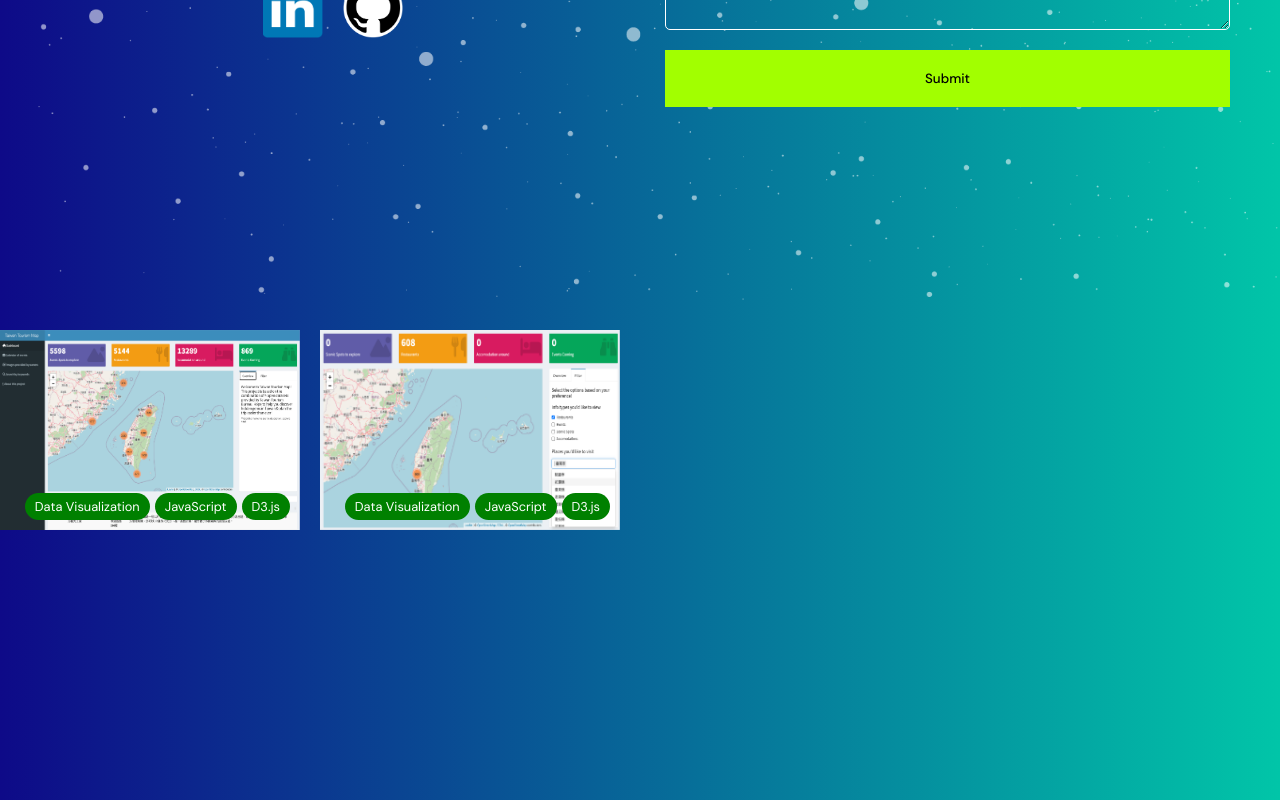
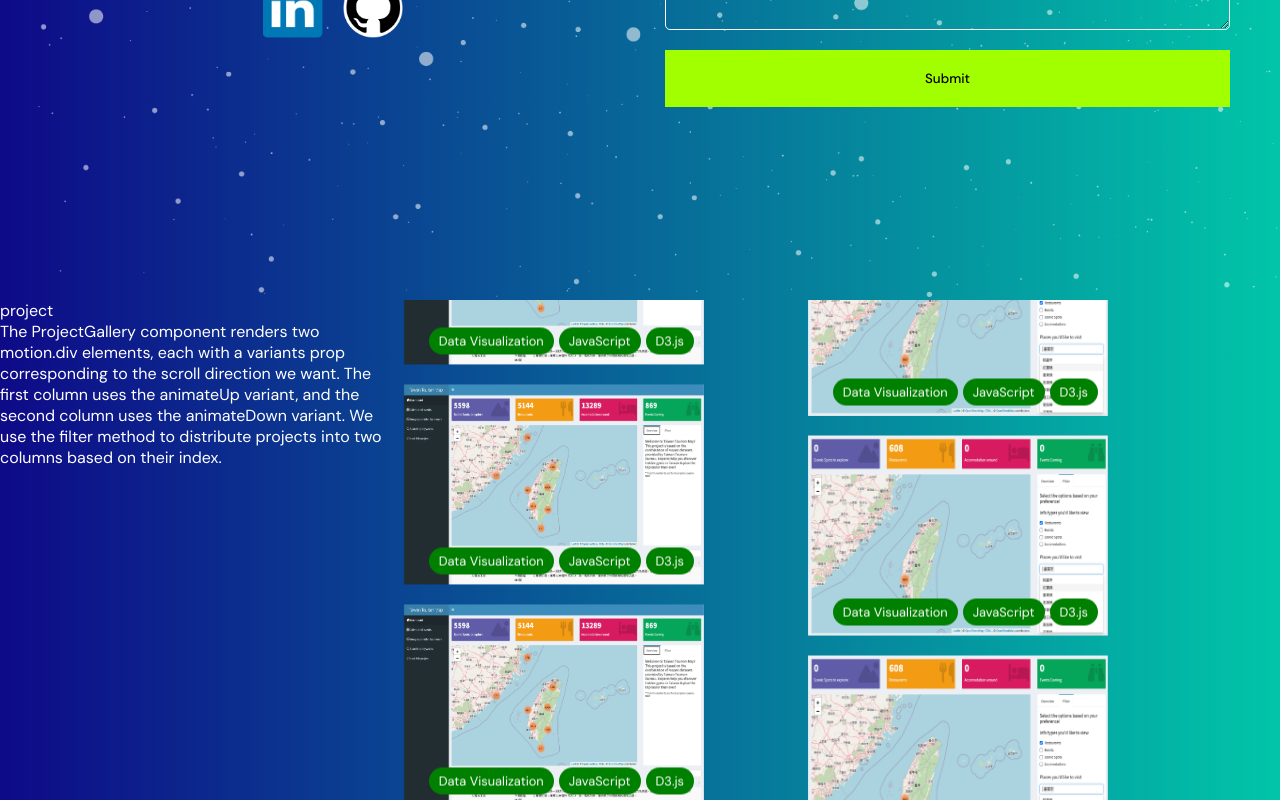
Before and after one commit to safak/animated-portfolio, a React (Vite) app: page / in a window 1280 px wide. Shown: the part 6251-7051 px from the top of the page. Built offline with nearby package versions, Linux system fonts and the light colour scheme.

Commit message:
animate gallery done

```diff
--- a/src/components/gallery/Gallery.jsx
+++ b/src/components/gallery/Gallery.jsx
@@ -23,28 +23,112 @@ const projects = [
     technology: 'D3.js',
     description: 'A brief introduction of Project One...',
     link: '/project-one'
-  }
+  },
+  {
+    id: 1,
+    image: 'tw_landing.png',
+    title: 'Project One',
+    type: 'Data Visualization',
+    language: 'JavaScript',
+    technology: 'D3.js',
+    description: 'A brief introduction of Project One...',
+    link: '/project-one'
+  },
+  {
+    id: 1,
+    image: 'tw_filter.png',
+    title: 'Project One',
+    type: 'Data Visualization',
+    language: 'JavaScript',
+    technology: 'D3.js',
+    description: 'A brief introduction of Project One...',
+    link: '/project-one'
+  },
+  {
+    id: 1,
+    image: 'tw_landing.png',
+    title: 'Project One',
+    type: 'Data Visualization',
+    language: 'JavaScript',
+    technology: 'D3.js',
+    description: 'A brief introduction of Project One...',
+    link: '/project-one'
+  },
+  {
+    id: 1,
+    image: 'tw_filter.png',
+    title: 'Project One',
+    type: 'Data Visualization',
+    language: 'JavaScript',
+    technology: 'D3.js',
+    description: 'A brief introduction of Project One...',
+    link: '/project-one'
+  },
+  {
+    id: 1,
+    image: 'tw_landing.png',
+    title: 'Project One',
+    type: 'Data Visualization',
+    language: 'JavaScript',
+    technology: 'D3.js',
+    description: 'A brief introduction of Project One...',
+    link: '/project-one'
+  },
+  {
+    id: 1,
+    image: 'tw_filter.png',
+    title: 'Project One',
+    type: 'Data Visualization',
+    language: 'JavaScript',
+    technology: 'D3.js',
+    description: 'A brief introduction of Project One...',
+    link: '/project-one'
+  },
+  {
+    id: 1,
+    image: 'tw_landing.png',
+    title: 'Project One',
+    type: 'Data Visualization',
+    language: 'JavaScript',
+    technology: 'D3.js',
+    description: 'A brief introduction of Project One...',
+    link: '/project-one'
+  },
+  {
+    id: 1,
+    image: 'tw_filter.png',
+    title: 'Project One',
+    type: 'Data Visualization',
+    language: 'JavaScript',
+    technology: 'D3.js',
+    description: 'A brief introduction of Project One...',
+    link: '/project-one'
+  },
+
 ];
+const cardHeight = 200;
+const gapHeight = 20;
+const totalHeight = (cardHeight + gapHeight) * projects.length /2;
 
 const scrollVariants = {
     animateUp: {
-      y: [-100 * projects.length, 0],
+      y: [-totalHeight, 0],
       transition: {
         y: {
           repeat: Infinity,
           repeatType: "loop",
-          duration: 10 * projects.length,
+          duration: 5 * projects.length /2,
           ease: "linear"
         }
       }
     },
     animateDown: {
-      y: [0, -100 * projects.length],
+      y: [0, -totalHeight],
       transition: {
         y: {
           repeat: Infinity,
           repeatType: "loop",
-          duration: 10 * projects.length,
+          duration: 5 * projects.length /2,
           ease: "linear"
         }
       }
@@ -64,13 +148,39 @@ const Gallery = () => {
 
   return (
     <div className="gallery">
-      {projects.map((project) => (
-        <div
-          key={project.id}
-          className={`project ${hovered === project.id ? 'hovered' : ''}`}
-          onMouseEnter={() => handleMouseEnter(project.id)}
-          onMouseLeave={handleMouseLeave}
+    <div className="header">project
+    <div className="content">The ProjectGallery component renders two motion.div elements, each with a variants prop corresponding to the scroll direction we want. The first column uses the animateUp variant, and the second column uses the animateDown variant. We use the filter method to distribute projects into two columns based on their index.</div>
+
+    </div>
+
+      <motion.div
+        className="column"
+        variants={scrollVariants}
+        animate="animateUp"
+        initial={{ y: 0 }}
       >
+
+        {projects.concat(projects).filter((_, index) => index % 2 === 0).map((project, index) => (
+            <ProjectCard key={index} project={project} />
+        ))}
+      </motion.div>
+      <motion.div
+        className="column"
+        variants={scrollVariants}
+        animate="animateDown"
+        initial={{ y: -100 * projects.length }}
+      >
+        {projects.concat(projects).filter((_, index) => index % 2 !== 0).map((project, index) => (
+        <ProjectCard key={index} project={project} />
+        ))}
+      </motion.div>
+    </div>
+  );
+};
+
+const ProjectCard = ({ project }) => {
+    return (
+      <div className="project-card">
         <img src={project.image} alt={project.title} />
         <div className="info-tags">
           <div className="tag">{project.type}</div>
@@ -78,16 +188,10 @@ const Gallery = () => {
           <div className="tag">{project.technology}</div>
         </div>
         <div className="overlay">
-            <div className="text">{`${project.title}`}</div>
-            {hovered === project.id && (
-              <div className="description">
-                <p>{project.description}</p>
+          <div className="title">{project.title}</div>
+          <div className="description">{project.description}</div>
           <button onClick={() => window.location.href = project.link}>Check out the project</button>
         </div>
-            )}
-          </div>
-        </div>
-      ))}
       </div>
     );
   };
--- a/src/components/gallery/Gallery.scss
+++ b/src/components/gallery/Gallery.scss
@@ -1,15 +1,28 @@
 .gallery {
     display: flex;
-    flex-wrap: wrap;
+    flex-wrap: row;
+    overflow: hidden;
     gap: 20px;
+
+
+    .header{
+        flex: 0 0 30%;
+    }
+
+    .column{
+        display: flex;
+        flex-direction: column;
+        //width: 50%;
+        flex: 0 0 30%;
+    }
   }
 
-  .project {
+  .project-card {
     position: relative;
     width: 300px;
     height: 200px;
     perspective: 1000px; // Needed for the flip effect
-    margin-top: 30px;
+    margin-bottom: 20px;
 
     img, .overlay {
       width: 100%;
```
Lines whose indentation alone changed are shown as unchanged.
